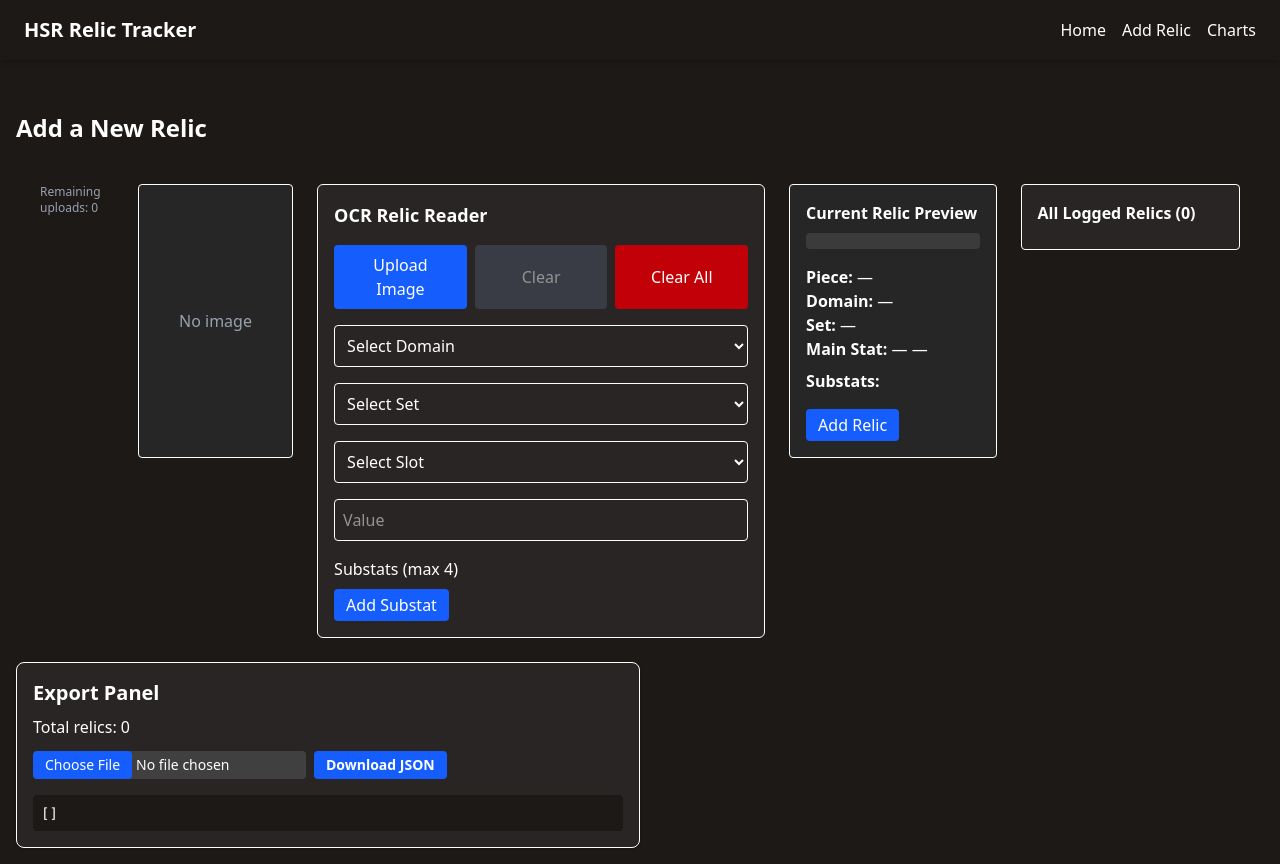
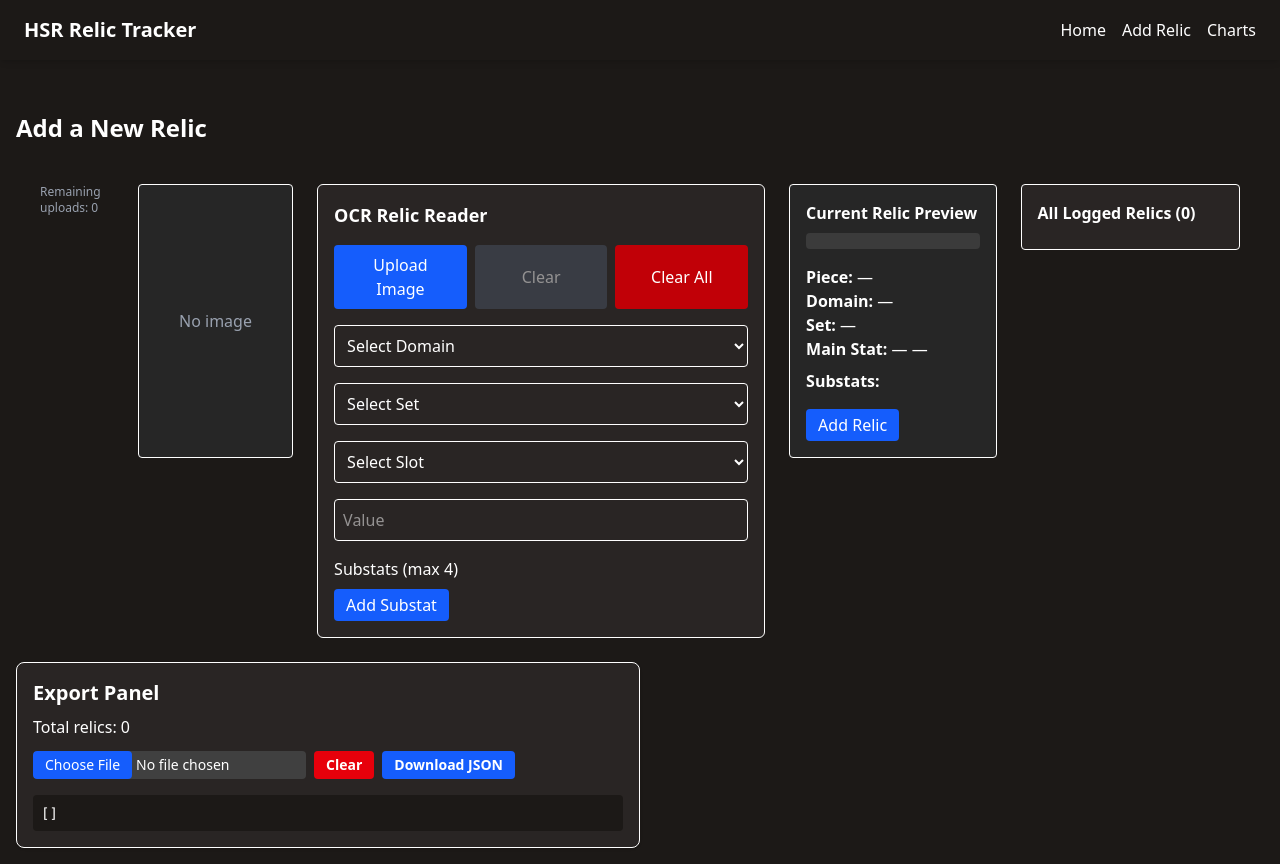
Before and after one commit to AngdroRyu/HSRRelicTracker, a Vue app: page /#/add-relic in a window 1280 px wide. Built offline with nearby package versions, Linux system fonts and the light colour scheme.

Commit message:
added clear relics, browse kept doubling them.

```diff
--- a/src/components/ExportPanel.vue
+++ b/src/components/ExportPanel.vue
@@ -9,6 +9,13 @@
 
 // Total relics
 const totalCurrent = computed(() => relics.value.length)
+
+function clearAllRelics() {
+  if (!relics.value.length) return
+  if (confirm('Clear all loaded relics?')) {
+    emit('update:relics', [])
+  }
+}
 
 // --------------------
 // JSON Import
@@ -78,6 +85,14 @@
         class="block bg-neutral-700 rounded text-sm file:bg-blue-600 file:text-white file:px-3 file:py-1 file:rounded file:border-none hover:file:bg-blue-700"
       />
       <button
+        class="px-3 py-1 bg-red-600 hover:bg-red-700 rounded text-sm font-semibold danger"
+        @click="clearAllRelics"
+        :disabled="!totalCurrent"
+      >
+        Clear
+      </button>
+
+      <button
         @click="handleDownload"
         class="px-3 py-1 bg-blue-600 hover:bg-blue-700 rounded text-sm font-semibold"
       >
--- a/src/stores/relicStore.js
+++ b/src/stores/relicStore.js
@@ -17,5 +17,9 @@
     { deep: true },
   )
 
-  return { relics }
+  function clearRelics() {
+    relics.value = []
+  }
+
+  return { relics, clearRelics }
 })
```
